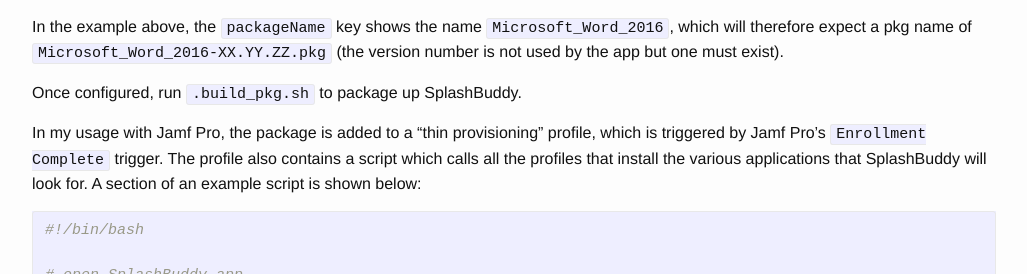
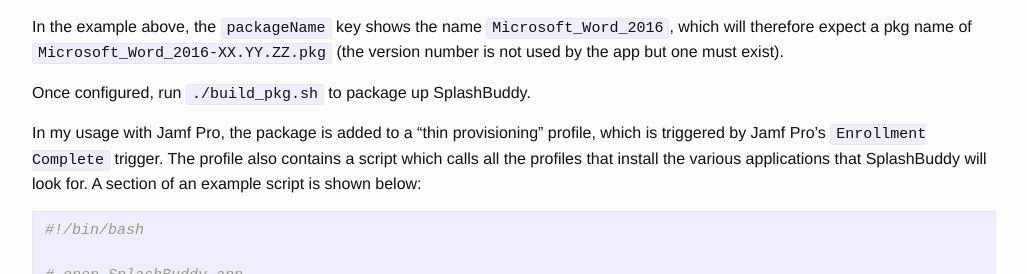
Before and after one commit to grahampugh/grahampugh.github.io, a Jekyll site: the page built from _posts/2016-11-10-casper-splash.md, in a window 1280 px wide and 900 px high, scrolled down 2226 px. Shown: the part 174-448 px from the top of the window, without its empty margins (126-1153 px from the left). Built offline with Jekyll 4.4.1, drawn with Linux system fonts in a browser that asks for light colours; comment, search, counter and statistics services are not loaded.

```diff
--- a/_posts/2016-11-10-casper-splash.md
+++ b/_posts/2016-11-10-casper-splash.md
@@ -71,7 +71,7 @@ An example preferences file is shown below:
 
 In the example above, the `packageName` key shows the name `Microsoft_Word_2016`, which will therefore expect a pkg name of `Microsoft_Word_2016-XX.YY.ZZ.pkg` (the version number is not used by the app but one must exist).
 
-Once configured, run `.build_pkg.sh` to package up SplashBuddy.
+Once configured, run `./build_pkg.sh` to package up SplashBuddy.
 
 In my usage with Jamf Pro, the package is added to a "thin provisioning" profile, which is triggered by Jamf Pro's `Enrollment Complete` trigger. The profile also contains a script which calls all the profiles that install the various applications that SplashBuddy will look for. A section of an example script is shown below:
 
@@ -117,5 +117,4 @@ rm /Library/LaunchAgents/io.fti.SplashBuddy.launch.plist
 [img-1]: /assets/images/SplashBuddy-1.png
 
 
-
 {% include urls.md %}
```
